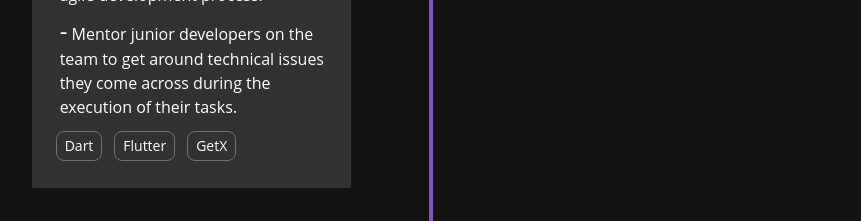
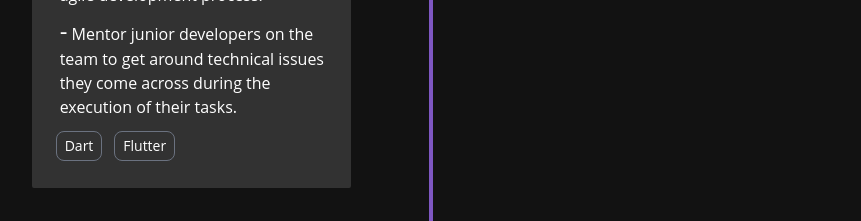
Before and after one commit to BarnaTB/portfolio, a React (Create React App) app: page / in a window 1280 px wide. Shown: the part 1680-1901 px from the top of the page, without its empty margins (209-1070 px from the left). Built offline with nearby package versions, Linux system fonts and the light colour scheme.

Commit message:
Update Xente skills

```diff
--- a/src/ExData.js
+++ b/src/ExData.js
@@ -9,7 +9,7 @@ const workHistory = [
             'Carry out sprint planning sessions and break down complex user needs into granular actionable tasks for the team to execute following an agile development process.',
             'Mentor junior developers on the team to get around technical issues they come across during the execution of their tasks.'
         ],
-        exposer: ["Dart", "Flutter", "GetX"],
+        exposer: ["Dart", "Flutter",],
         link: 'https://xente.co/',
     },
     {
```
